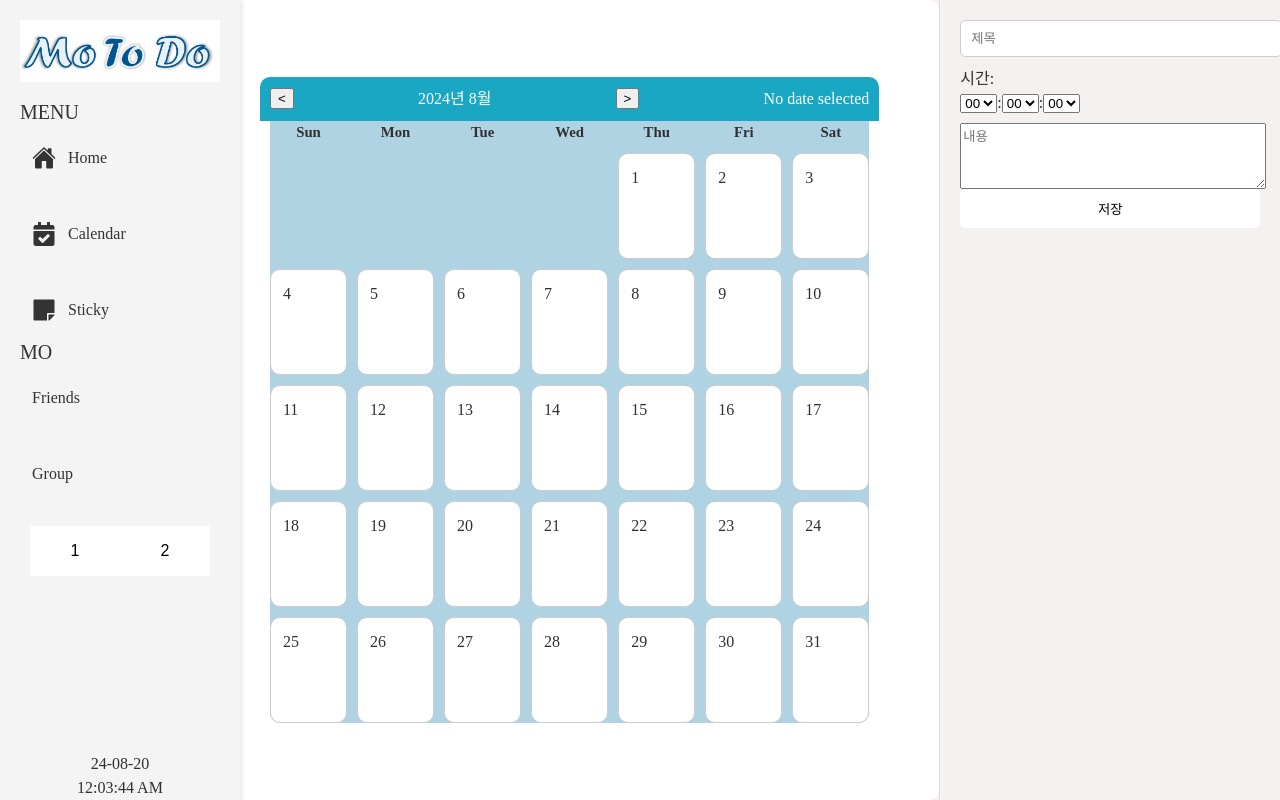
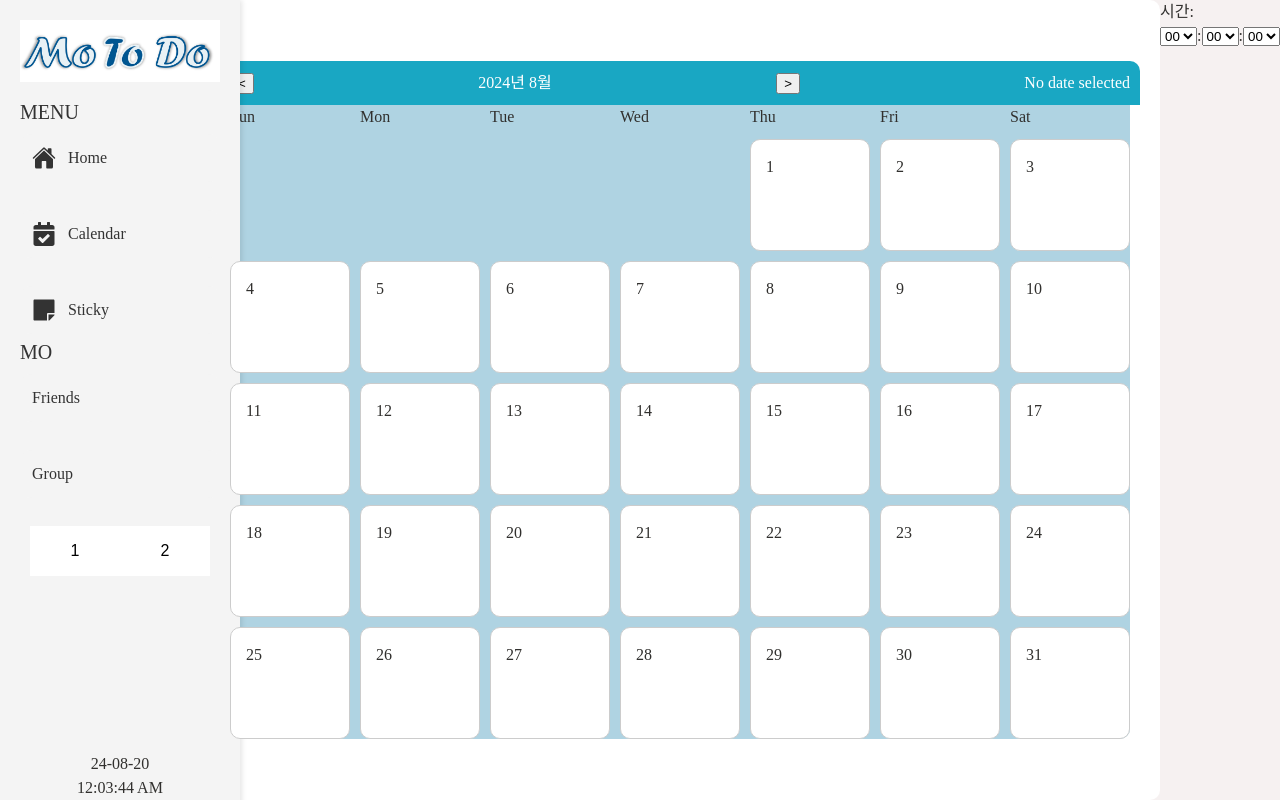
Before and after one commit to KimSnowFlower/MoToDo, a React (Create React App) app in the folder client/: page /calendar in a window 1280 px wide. Built offline with nearby package versions, Linux system fonts and the light colour scheme.

Commit message:
20240909

```diff
--- a/client/package.json
+++ b/client/package.json
@@ -21,6 +21,7 @@
     "react": "^18.3.1",
     "react-dom": "^18.3.1",
     "react-icons": "^5.2.1",
+    "react-modal": "^3.16.1",
     "react-router-dom": "^6.24.1",
     "react-scripts": "5.0.1",
     "stream-browserify": "^3.0.0",
--- a/client/src/Components/Calendar/Calendar.jsx
+++ b/client/src/Components/Calendar/Calendar.jsx
@@ -3,10 +3,13 @@ import { BiSolidHeart } from "react-icons/bi";
 import { PiCakeDuotone } from "react-icons/pi";
 import { IoAirplane } from "react-icons/io5";
 import { IoBeerOutline } from "react-icons/io5";
+import Modal from 'react-modal';
 import MenuBar from '../MenuBar/MenuBar';
 import styles from './Calendar.module.css';
 
 const icons = [<BiSolidHeart />, <PiCakeDuotone />, <IoAirplane />, <IoBeerOutline />];
+
+Modal.setAppElement('#root'); // Modal에 대한 접근성 설정
 
 const Calendar = () => {
   const currentDate = new Date();
@@ -19,10 +22,15 @@ const Calendar = () => {
   const [events, setEvents] = useState({});
   const [selectedEvent, setSelectedEvent] = useState(null);
   const [iconIndexes, setIconIndexes] = useState({});
+  const [showModal, setShowModal] = useState(false);
 
   const daysInWeek = ['Sun', 'Mon', 'Tue', 'Wed', 'Thu', 'Fri', 'Sat'];
   const firstDayOfMonth = new Date(currentYear, currentMonth, 1).getDay();
   const daysInMonth = new Date(currentYear, currentMonth + 1, 0).getDate();
+
+
+  const openModal = () => setShowModal(true);
+  const closeModal = () => setShowModal(false);
 
   const handleDateClick = (day) => {
     const dateKey = `${currentYear}-${currentMonth + 1}-${day}`;
@@ -31,6 +39,7 @@ const Calendar = () => {
     setEventTitle(event?.title || '');
     setEventTime(event?.time || { hour: '00', minute: '00', second: '00' });
     setEventContent(event?.content || '');
+    openModal();
 
     // 아이콘 토글을 위한 상태 업데이트
     setIconIndexes(prevIndexes => ({
@@ -76,6 +85,7 @@ const Calendar = () => {
       }));
       setEventTitle('');
       setEventContent('');
+      closeModal();
     }
   };
 
@@ -179,14 +189,6 @@ const Calendar = () => {
           {days}
         </div>
       </div>
-      <div className={styles.textField}>
-        <input
-          type="text"
-          placeholder="제목"
-          className={styles.textFieldTitle}
-          value={eventTitle}
-          onChange={(e) => setEventTitle(e.target.value)}
-        />
         <div className={styles.timeSelectors}>
           <label>시간: {selectedDate?.toLocaleDateString()}</label>
           <div>
@@ -215,26 +217,14 @@ const Calendar = () => {
             </select>
           </div>
         </div>
-        <textarea
-          placeholder="내용"
-          className={styles.textFieldContent}
-          value={eventContent}
-          onChange={(e) => setEventContent(e.target.value)}
-        />
-        <button className={styles.saveButton} onClick={handleSaveEvent}>
-          저장
-        </button>
-        {selectedEvent && (
-          <div className={styles.actionButtons}>
-            <button className={styles.updateButton} onClick={handleEventUpdate}>
-              수정
-            </button>
-            <button className={styles.deleteButton} onClick={handleEventDelete}>
-              삭제
-            </button>
-          </div>
-        )}
-      </div>
+        <Modal isOpen={showModal} onRequestClose={closeModal}>
+        <h2>이벤트 상세 정보</h2>
+        <input type="text" placeholder="제목" value={eventTitle} onChange={(e) => setEventTitle(e.target.value)} />
+        <input type="text" placeholder="시간" value={`${eventTime.hour}:${eventTime.minute}`} onChange={(e) => setEventTime(e.target.value)} />
+        <textarea placeholder="내용" value={eventContent} onChange={(e) => setEventContent(e.target.value)} />
+        <button onClick={handleSaveEvent}>저장</button>
+        <button onClick={closeModal}>닫기</button>
+      </Modal>
     </div>
   );
 };
--- a/client/src/Components/Calendar/Calendar.module.css
+++ b/client/src/Components/Calendar/Calendar.module.css
@@ -13,36 +13,10 @@
   flex-direction: column;
   align-items: center;
   justify-content: center;
-  padding: calc(50px + (100 - 50) * (100vw - 854px) / (1920 - 854)); /* 패딩이 화면 크기에 따라 유동적으로 변경 */
+  padding: 30px; /* 모달로 인해 패딩을 약간 조정 */
   background-color: #ffffff; /* 캘린더 영역 배경 색상 */
   border-radius: 10px; /* 컨테이너 모서리를 둥글게 */
-  width: calc(400px + (600 - 400) * (100vw - 854px) / (1920 - 854)); /* 너비가 화면 크기에 따라 유동적으로 변경 */
-}
-
-.textField {
-  flex: 1;
-  display: flex;
-  flex-direction: column;
-  padding: 20px;
-  background-color: #F6F1F1; /* 텍스트 입력 영역 배경 색상 */
-  border-left: 1px solid #ddd;
-}
-
-.textFieldContent {
-  width: 100%;
-  height: 60px;
-  margin-top: 8px;
-}
-
-.textFieldTitle,
-.textFieldTime,
-.textArea {
-  width: 100%;
-  margin-bottom: 10px;
-  padding: 10px;
-  background-color: #ffffff; /* 텍스트 필드 배경색 */
-  border: 1px solid #ccc;
-  border-radius: 5px;
+  width: 100%; /* 전체 화면 너비를 사용하도록 변경 */
 }
 
 .calendarHeader {
@@ -67,12 +41,13 @@
 
 .calendarDay {
   position: relative;
-  padding: calc(10px + (15 - 10) * (100vw - 854px) / (1920 - 854)); /* 패딩이 화면 크기에 따라 유동적으로 변경 */
+  padding: 15px; /* 패딩 수정 */
   border: 1px solid #ccc;
   min-height: 80px;
   border-radius: 10px; /* 모서리를 둥글게 */
   background-color: #ffffff;
   transition: background-color 0.3s ease, box-shadow 0.3s ease;
+  cursor: pointer; /* 클릭 가능함을 표시 */
 }
 
 .calendarDay:hover {
@@ -81,28 +56,8 @@
 }
 
 .eventTitle {
-  font-size: calc(12px + (14 - 12) * (100vw - 854px) / (1920 - 854)); /* 폰트 크기가 화면 크기에 따라 유동적으로 변경 */
+  font-size: 14px; /* 폰트 크기 일관성 유지 */
   margin-top: 4px;
-}
-
-.eventIndicator {
-  position: absolute;
-  top: 4px;
-  right: 4px;
-  width: 8px;
-  height: 8px;
-  background-color: #146C94;
-  border-radius: 50%;
-  animation: rotate 2s infinite linear;
-}
-
-@keyframes rotate {
-  from {
-    transform: rotate(0deg);
-  }
-  to {
-    transform: rotate(360deg);
-  }
 }
 
 .iconContainer {
@@ -114,38 +69,23 @@
   cursor: pointer;
 }
 
-.actionButtons {
+/* 모달 관련 스타일 */
+.modalOverlay {
+  position: fixed;
+  top: 0;
+  left: 0;
+  right: 0;
+  bottom: 0;
+  background-color: rgba(0, 0, 0, 0.75); /* 모달 배경 투명도 */
   display: flex;
-  gap: 8px;
-  margin-top: 8px;
+  justify-content: center;
+  align-items: center;
 }
 
-.calendarDayEmpty {
-  border: none;
-  background: transparent;
+.modalContent {
+  background: white;
+  padding: 20px;
+  border-radius: 10px;
+  width: 50%; /* 모달 크기 */
+  max-width: 500px; /* 최대 모달 너비 */
 }
-
-.calendarDayName {
-  font-weight: bold;
-  text-align: center;
-  font-size: calc(14px + (16 - 14) * (100vw - 854px) / (1920 - 854)); /* 폰트 크기가 화면 크기에 따라 유동적으로 변경 */
-}
-
-.selected {
-  background-color: #E8F1F5;
-  border-radius: 10px;
-}
-
-.saveButton {
-  background-color: #ffffff;
-  color: #000000;
-  border: none;
-  padding: 10px;
-  cursor: pointer;
-  border-radius: 5px;
-  transition: background-color 0.3s;
-}
-
-.saveButton:hover {
-  background-color: #ffffff;
-}
```
